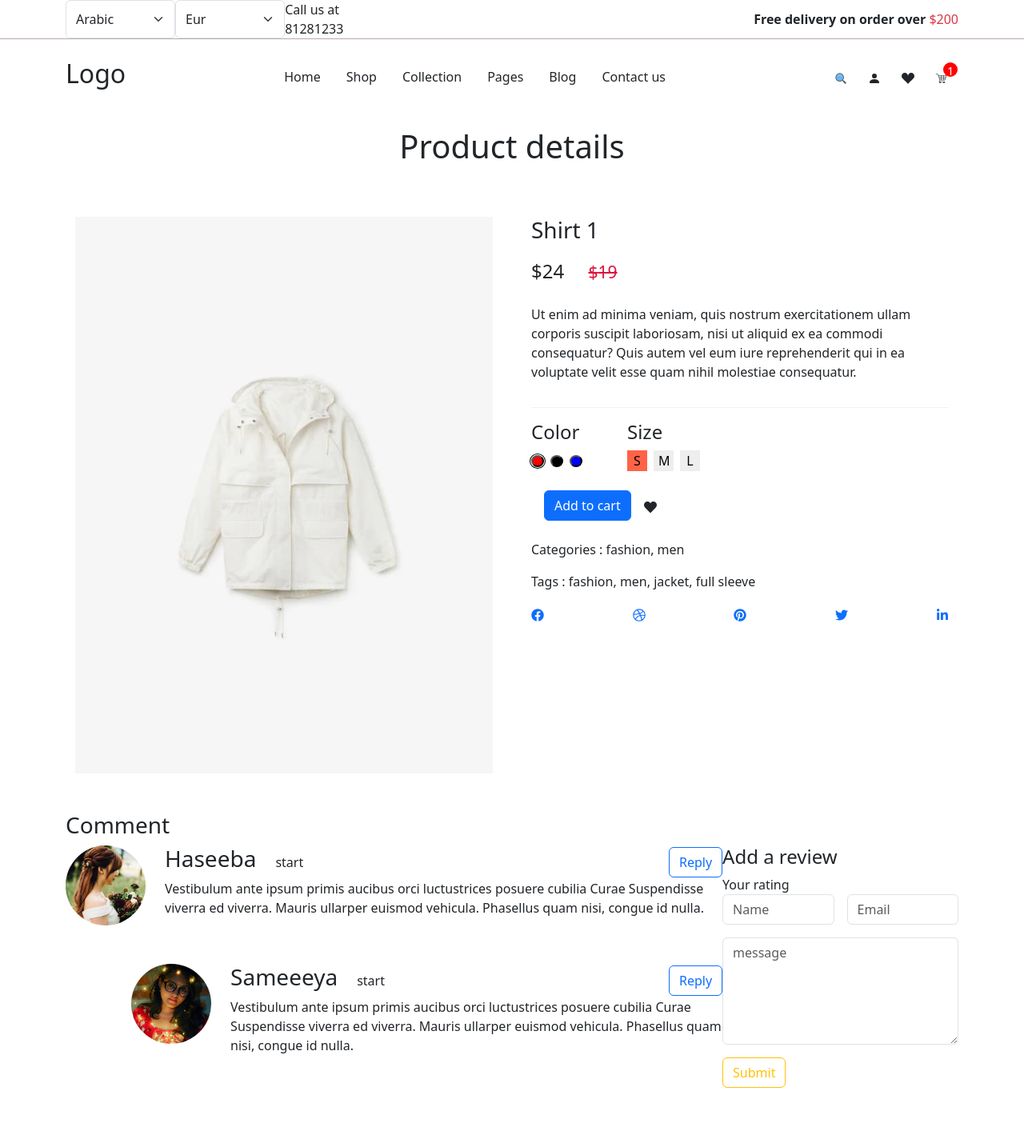
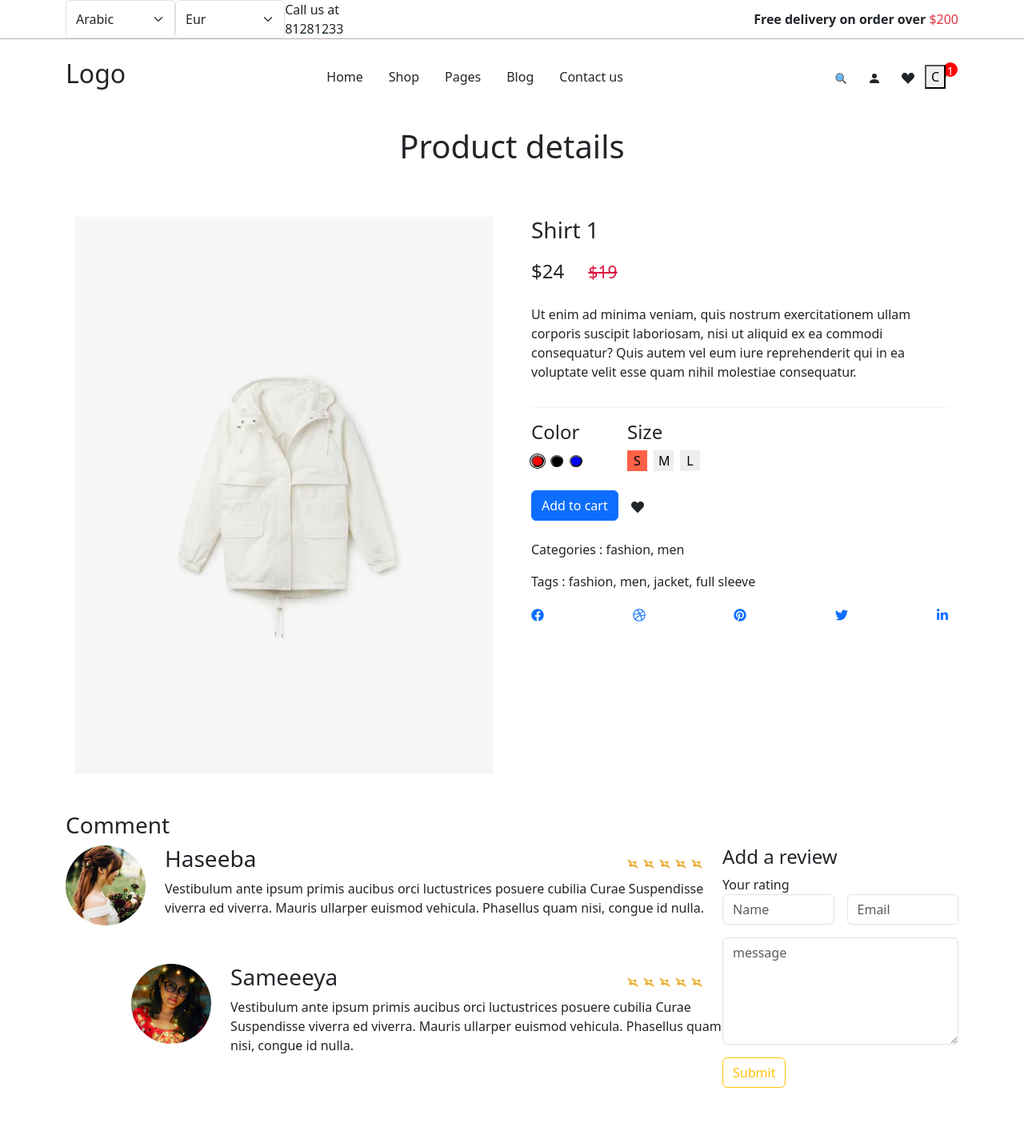
Before and after one commit to rafiurrafi/yellow-ecommerce, a React (Create React App) app: page /products/1 in a window 1280 px wide. Shown: the top 1424 px of the page at 80% size. Built offline with nearby package versions, Linux system fonts and the light colour scheme.

Commit message:
make comment system working without nesting

```diff
--- a/package.json
+++ b/package.json
@@ -13,6 +13,7 @@
     "react-scripts": "5.0.1",
     "react-slick": "^0.29.0",
     "slick-carousel": "^1.8.1",
+    "uuid": "^8.3.2",
     "web-vitals": "^2.1.4"
   },
   "scripts": {
--- a/src/components/comment-content/comment-content.component.jsx
+++ b/src/components/comment-content/comment-content.component.jsx
@@ -1,5 +1,10 @@
+import { useContext } from "react";
+import { GiFlatStar } from "react-icons/gi";
 import image from "../../assets/profile-p.jpg";
-const CommentContent = ({ name, imageUrl, message }) => {
+import { CommentContext } from "../../contexts/comment.context";
+const CommentContent = ({ comment }) => {
+  const { parentId, imageUrl, name, message } = comment;
+
   return (
     <div className="d-flex mb-4">
       <div className="comment-img me-4">
@@ -8,8 +13,23 @@ const CommentContent = ({ name, imageUrl, message }) => {
       <div style={{ flex: 1 }}>
         <div className="d-flex justify-content-between align-items-center">
           <h3>{name}</h3>
-          <div className="me-auto ms-4">start</div>
-          <button className="btn btn-outline-primary">Reply</button>
+          <div className="me-4 ms-4">
+            <span className="me-1">
+              <GiFlatStar />
+            </span>
+            <span className="me-1">
+              <GiFlatStar />
+            </span>
+            <span className="me-1">
+              <GiFlatStar />
+            </span>
+            <span className="me-1">
+              <GiFlatStar />
+            </span>
+            <span>
+              <GiFlatStar />
+            </span>
+          </div>
         </div>
         <div>{message}</div>
       </div>
--- a/src/components/comment-form/comment-form.component.jsx
+++ b/src/components/comment-form/comment-form.component.jsx
@@ -1,13 +1,15 @@
-import { useState } from "react";
-
+import { useContext, useState } from "react";
+import { CommentContext } from "../../contexts/comment.context";
+import { v4 as uuidv4 } from "uuid";
 const defaultFormField = {
   name: "",
   email: "",
   message: "",
 };
 
-const CommentForm = ({ onAddComment }) => {
+const CommentForm = () => {
   const [formFields, setFormFields] = useState(defaultFormField);
+  const { addComment } = useContext(CommentContext);
   const { name, email, message } = formFields;
   const handleChange = (e) => {
     const { name, value } = e.target;
@@ -15,7 +17,7 @@ const CommentForm = ({ onAddComment }) => {
   };
   const handleSubmit = (e) => {
     e.preventDefault();
-    onAddComment({ ...formFields, id: Math.random() * 100, replies: [] });
+    addComment({ ...formFields, id: uuidv4() });
   };
   return (
     <div>
--- a/src/components/comment-item/comment-item.component.jsx
+++ b/src/components/comment-item/comment-item.component.jsx
@@ -3,12 +3,14 @@ import "./comment-item.style.scss";
 const CommentItem = ({ comment }) => {
   return (
     <div className="comment-item mb-5">
-      <CommentContent {...comment} />
-      <div className="comment-inner mt-5">
-        {comment?.replies.map((reply) => (
-          <CommentContent key={reply.id} {...reply} />
-        ))}
-      </div>
+      <CommentContent comment={comment} />
+      {comment.replies && (
+        <div className="comment-inner mt-5">
+          {comment?.replies.map((reply) => (
+            <CommentContent key={reply.id} comment={reply} />
+          ))}
+        </div>
+      )}
     </div>
   );
 };
--- a/src/components/comment-item/comment-item.style.scss
+++ b/src/components/comment-item/comment-item.style.scss
@@ -15,3 +15,6 @@
     margin-left: 10%;
   }
 }
+.comment-item svg path {
+  fill: rgb(231, 162, 13) !important;
+}
--- a/src/components/comment/comment.component.jsx
+++ b/src/components/comment/comment.component.jsx
@@ -1,34 +1,11 @@
-import { useState } from "react";
+import { useContext, useState } from "react";
+import { CommentContext } from "../../contexts/comment.context";
 import CommentForm from "../comment-form/comment-form.component";
 import CommentItem from "../comment-item/comment-item.component";
 
-const commentMain = [
-  {
-    id: 1,
-    name: "Haseeba",
-    email: "haseeba@yahool.mail",
-    imageUrl: "/assets/profile/profile-1.jpg",
-    message:
-      "Vestibulum ante ipsum primis aucibus orci luctustrices posuere cubilia Curae Suspendisse viverra ed viverra. Mauris ullarper euismod vehicula. Phasellus quam nisi, congue id nulla.",
-    replies: [
-      {
-        id: 1,
-        name: "Sameeeya",
-        email: "sameeya@yahool.mail",
-        imageUrl: "/assets/profile/profile-2.jpg",
-        message:
-          "Vestibulum ante ipsum primis aucibus orci luctustrices posuere cubilia Curae Suspendisse viverra ed viverra. Mauris ullarper euismod vehicula. Phasellus quam nisi, congue id nulla.",
-      },
-    ],
-  },
-];
 const Comment = () => {
-  const [comments, setComments] = useState(commentMain);
-  const addComment = (comment) => {
-    const updates = [...comments];
-    updates.push(comment);
-    setComments(updates);
-  };
+  const { comments } = useContext(CommentContext);
+
   return (
     <div>
       <h3>Comment</h3>
@@ -39,7 +16,7 @@ const Comment = () => {
           ))}
         </div>
         <div>
-          <CommentForm onAddComment={addComment} />
+          <CommentForm />
         </div>
       </div>
     </div>
--- a/src/components/header/header.component.jsx
+++ b/src/components/header/header.component.jsx
@@ -10,9 +10,9 @@ const Header = () => {
   return (
     <div className="header py-4">
       <div className="container">
-        <div className="d-flex justify-content-between align-items-center">
+        <div className="d-md-flex justify-content-between align-items-center">
           <div className="logo h2">Logo</div>
-          <ul className="list-unstyled d-flex mb-0">
+          <ul className="list-unstyled d-md-flex mb-0">
             <li className="mx-3">
               <Link
                 to="/"
@@ -31,14 +31,6 @@ const Header = () => {
             </li>
             <li className="mx-3">
               <Link
-                to="/collection"
-                className="text-decoration-none text-dark fw-semi-bold"
-              >
-                Collection
-              </Link>
-            </li>
-            <li className="mx-3">
-              <Link
                 to="/pages"
                 className="text-decoration-none text-dark fw-semi-bold"
               >
@@ -47,7 +39,7 @@ const Header = () => {
             </li>
             <li className="mx-3">
               <Link
-                to="/blog"
+                to="/"
                 className="text-decoration-none text-dark fw-semi-bold"
               >
                 Blog
@@ -79,6 +71,7 @@ const Header = () => {
               )}
             </Link>
           </div>
+          <button className="header-cross">C</button>
         </div>
       </div>
     </div>
--- a/src/components/header/header.style.scss
+++ b/src/components/header/header.style.scss
@@ -14,4 +14,12 @@
     font-size: 0.9rem;
     padding-top: -5px;
   }
+  .container > div {
+    position: relative;
+  }
+  .header-cross {
+    position: absolute;
+    right: 1rem;
+    top: 0.5rem;
+  }
 }
--- a/src/components/product-details/product-details.component.jsx
+++ b/src/components/product-details/product-details.component.jsx
@@ -21,7 +21,6 @@ const ProductDetails = ({ product }) => {
     const index = colors.indexOf(selectedColor);
     setSelectedImg(images[index]);
   }, [selectedColor]);
-  console.log(selectedImg);
   return (
     <div className="product-details my-5">
       <div className="container">
@@ -67,7 +66,7 @@ const ProductDetails = ({ product }) => {
               </div>
             </div>
             <div className="d-flex mt-4 align-items-center mb-4">
-              <div className="mx-3">
+              <div className="me-3">
                 <button className="btn btn-primary">Add to cart</button>
               </div>
               <div>
--- /dev/null
+++ b/src/contexts/comment.context.jsx
@@ -0,0 +1,43 @@
+import { createContext, useState } from "react";
+const commentMain = [
+  {
+    id: 1,
+    name: "Haseeba",
+    email: "haseeba@yahool.mail",
+    imageUrl: "/assets/profile/profile-1.jpg",
+    message:
+      "Vestibulum ante ipsum primis aucibus orci luctustrices posuere cubilia Curae Suspendisse viverra ed viverra. Mauris ullarper euismod vehicula. Phasellus quam nisi, congue id nulla.",
+    replies: [
+      {
+        id: 1,
+        parentId: 1,
+        name: "Sameeeya",
+        email: "sameeya@yahool.mail",
+        imageUrl: "/assets/profile/profile-2.jpg",
+        message:
+          "Vestibulum ante ipsum primis aucibus orci luctustrices posuere cubilia Curae Suspendisse viverra ed viverra. Mauris ullarper euismod vehicula. Phasellus quam nisi, congue id nulla.",
+      },
+    ],
+  },
+];
+
+export const CommentContext = createContext({ comments: [] });
+const CommentProvider = ({ children }) => {
+  const [comments, setComments] = useState(commentMain);
+  const [parentId, setParentId] = useState(0);
+  const addReply = (id) => {
+    console.log(id);
+  };
+  const addComment = (comment) => {
+    const updates = [...comments];
+    updates.push(comment);
+    console.log(updates);
+    setComments(updates);
+  };
+  const value = { comments, addComment, addReply };
+  return (
+    <CommentContext.Provider value={value}>{children}</CommentContext.Provider>
+  );
+};
+
+export default CommentProvider;
--- a/src/routes/product-single/product-single.component.jsx
+++ b/src/routes/product-single/product-single.component.jsx
@@ -3,6 +3,7 @@ import { useParams } from "react-router-dom";
 import Comment from "../../components/comment/comment.component";
 import ProductDetails from "../../components/product-details/product-details.component";
 import { ProductContext } from "../../context/product.context";
+import CommentProvider from "../../contexts/comment.context";
 const ProductSingle = () => {
   const { products } = useContext(ProductContext);
   const { productId } = useParams();
@@ -11,7 +12,9 @@ const ProductSingle = () => {
     <div className="container">
       <h1 className="text-center bg-gray py-3 mb-5">Product details</h1>
       <ProductDetails product={product} />
-      <Comment />
+      <CommentProvider>
+        <Comment />
+      </CommentProvider>
     </div>
   );
 };
```
Also changed, not shown: 1 other file (tests, documents, lock files or other folders).
